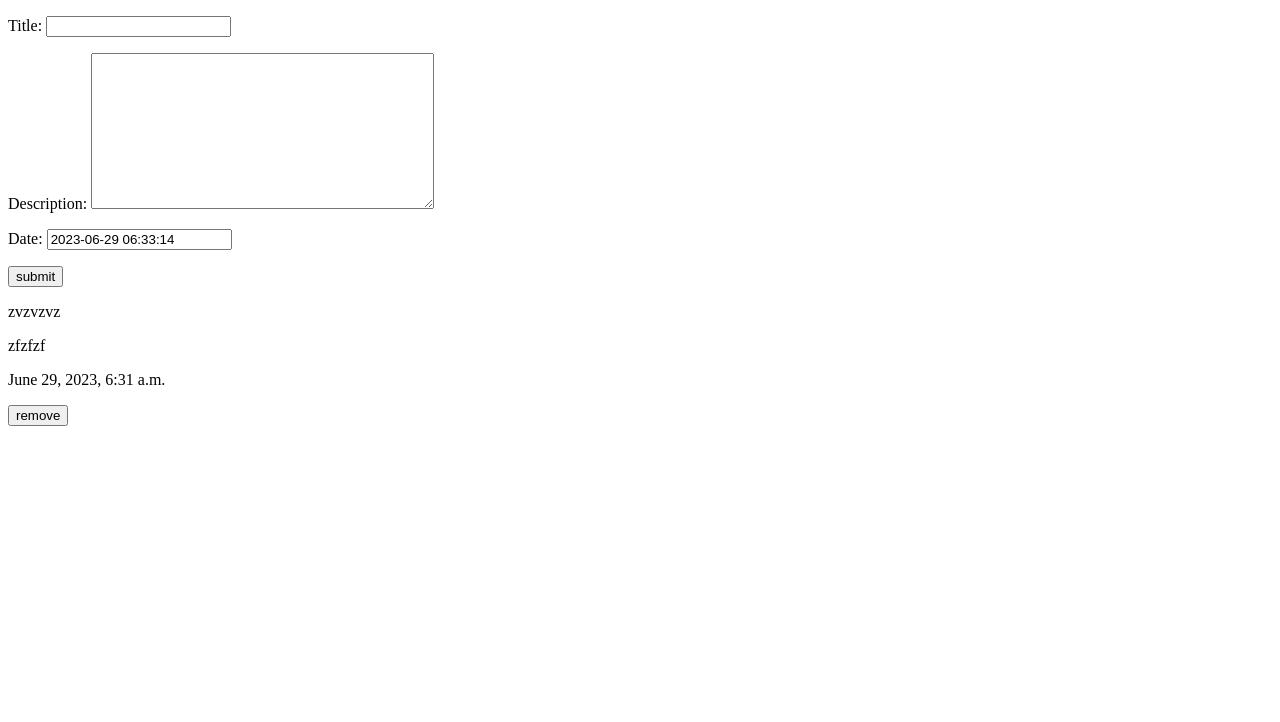
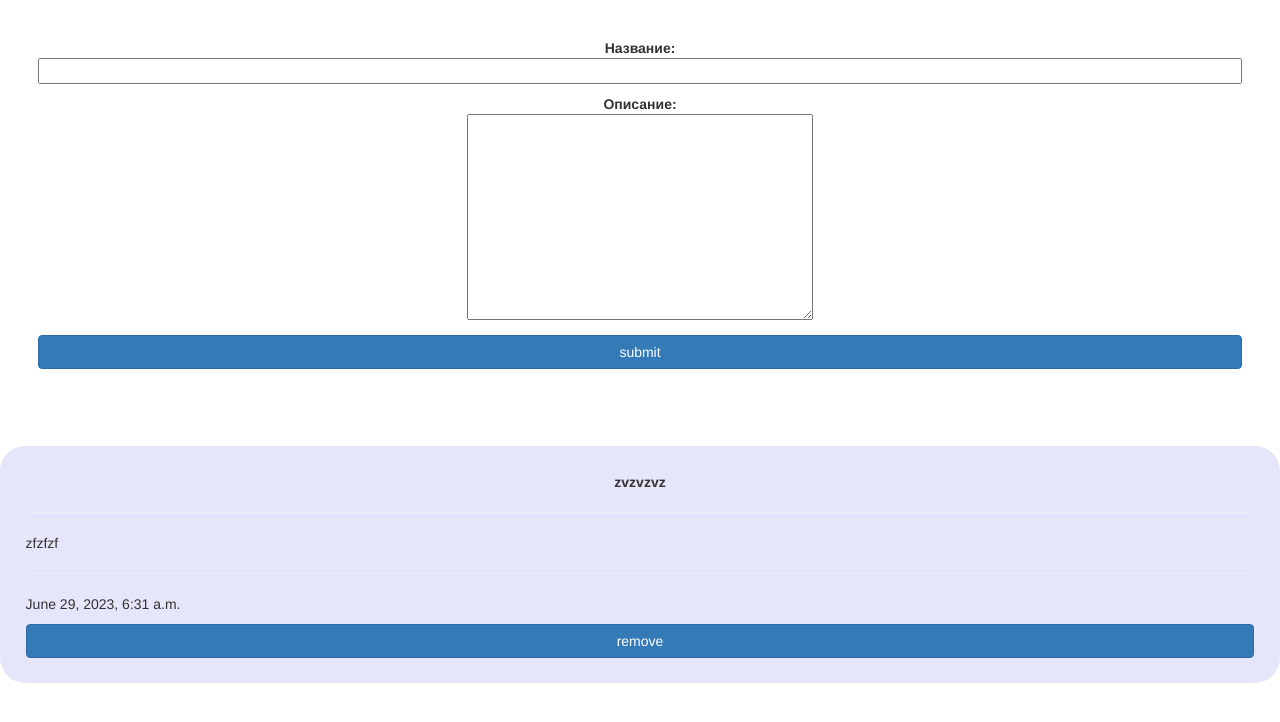
Before and after one commit to Zhevako/ToDoList, a Django app: page / in a window 1280 px wide. Shown: the top 722 px of the page. Run offline with Django 4.2, Linux system fonts and the light colour scheme; data comes from the database, SQL or seed files in the repository; both versions use the stored data as it was after the commit; some libraries are stand-ins or nearby versions.

Commit message:
Прописали стили

```diff
--- a/ToDo/base/forms.py
+++ b/ToDo/base/forms.py
@@ -3,6 +3,9 @@ from .models import Task
 
 
 class TaskForm(forms.ModelForm):
+    # title = forms.CharField(label="Имя")
+    # description = forms.CharField(label='Описание')
+    # date = forms.DateTimeField(label="Дата")
     class Meta:
         model = Task
-        fields = "__all__"
+        fields = ['title', 'description']
--- a/ToDo/templates/base.html
+++ b/ToDo/templates/base.html
@@ -3,13 +3,38 @@
 <head>
     <meta charset="UTF-8">
     <title>Title</title>
+    <link rel="stylesheet" href="https://maxcdn.bootstrapcdn.com/bootstrap/3.3.7/css/bootstrap.min.css">
+    <style>
+        .card {
+            background: #E6E6FA;
+            border-radius: 25px;
+            margin-bottom : 3%;
+            padding: 2%;
+        }
+
+        .submit-form {
+           padding: 3%;
+           margin-bottom: 3%;
+           text-align: center;
+        }
+
+        input {
+            width: 100%;
+        }
+    </style>
 </head>
 <body>
+    <div class="submit-form">
         <form method="post">
             {% csrf_token %}
-        {{ forms.as_p }}
-        <input type="submit" value="submit">
+            <strong>Название:</strong>
+            <p>{{ forms.title }}</p>
+            <strong>Описание:</strong>
+            <p>{{ forms.description }}</p>
+            <input class='btn btn-primary' type="submit" value="submit">
         </form>
+    </div>
+
     {% if messages %}
         {% for m in messages %}
             {{ m }}
@@ -17,13 +42,17 @@
     {% endif %}
 
     {% for item in item_list %}
-        <p>{{ item }}</p>
+        <div class="card">
+            <strong><center>{{ item }}</center></strong>
+            <hr>
             <p>{{ item.description }}</p>
+            <hr>
             <p>{{ item.date }}</p>
             <form action="del/{{ item.id }}" method="POST">
                 {% csrf_token %}
-            <input type="submit" value="remove">
+                <input class="btn btn-primary" type="submit" value="remove">
             </form>
+        </div>
     {% endfor %}
 </body>
 </html>
```
Also changed, not shown: ToDo/db.sqlite3. Lines whose indentation alone changed are shown as unchanged.
